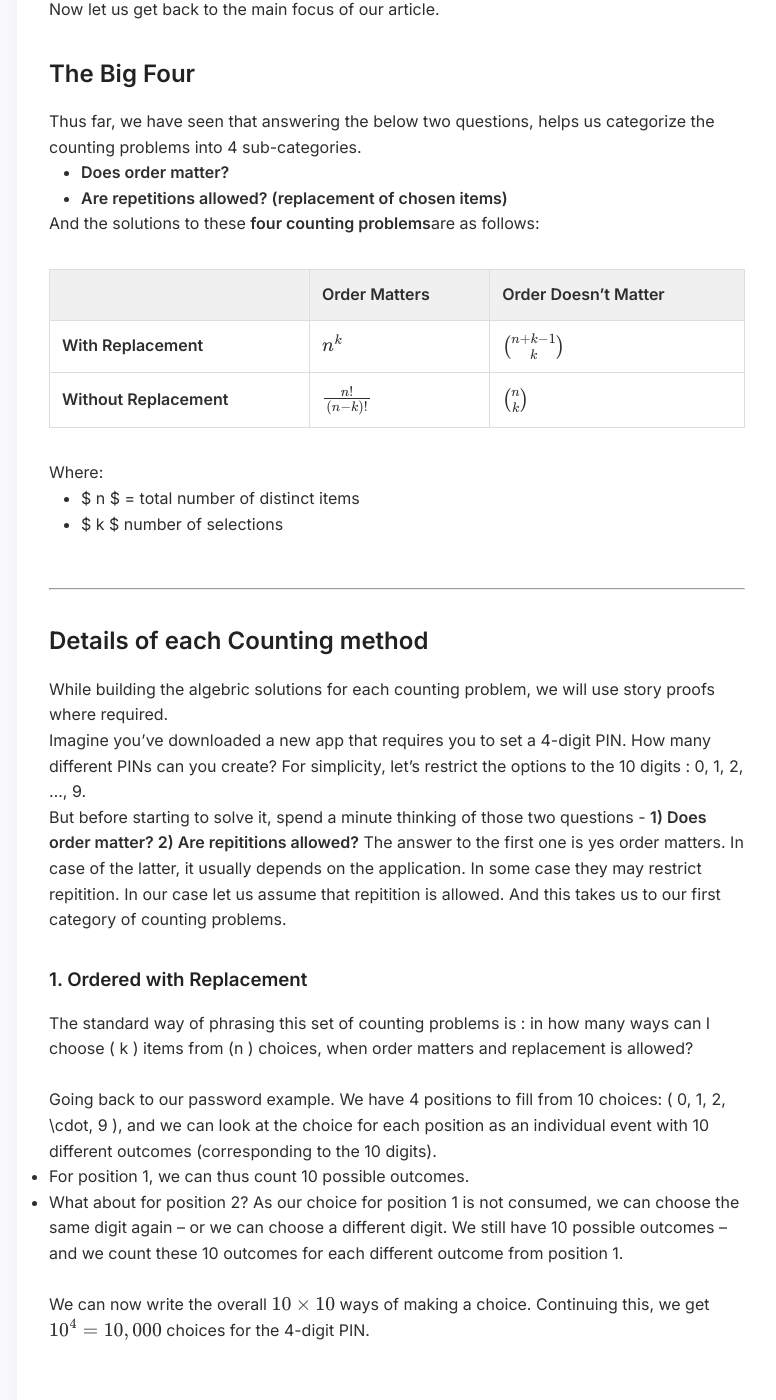
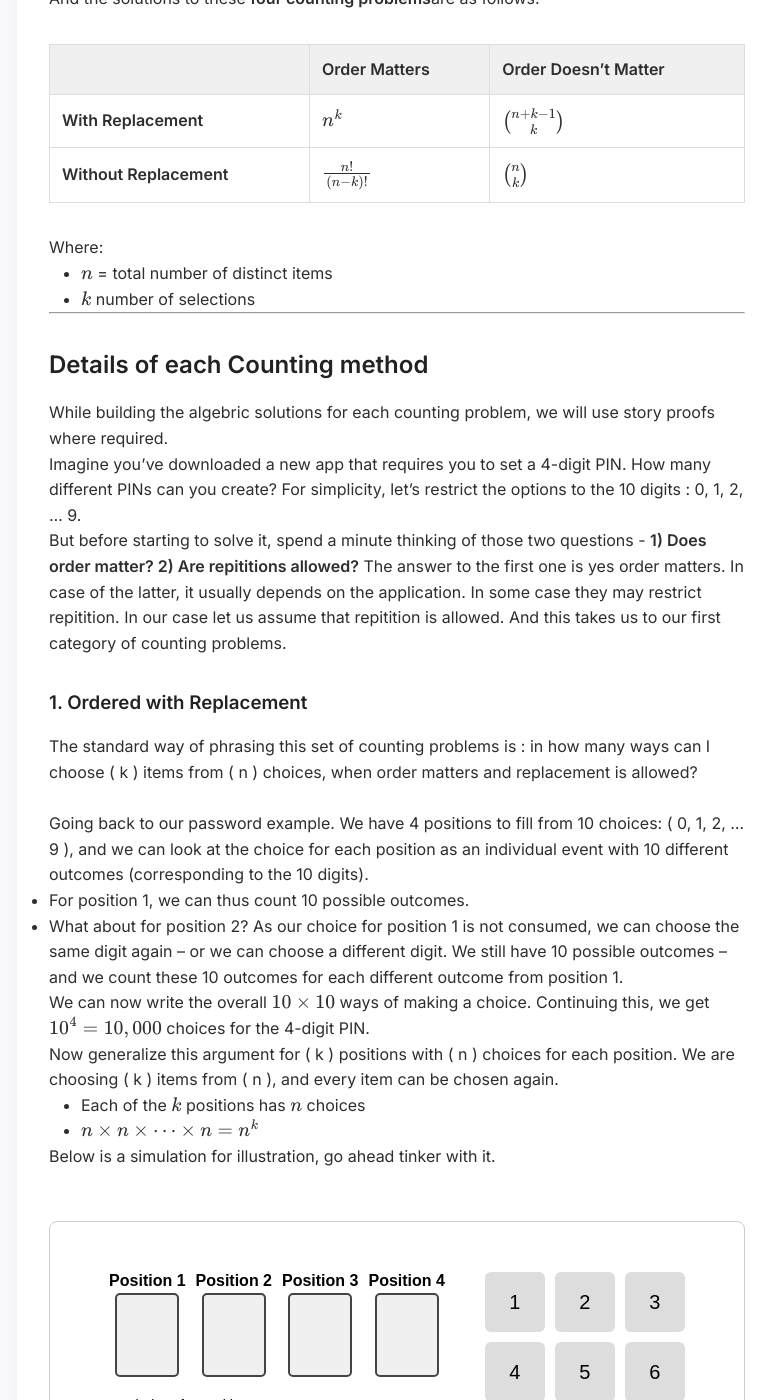
Before and after one commit to 21f3002975/21f3002975.github.io, a Jekyll site: the page built from index.md, in a window 1280 px wide and 1400 px high, scrolled down 5618 px. Shown: the whole window, without its empty margins (307-1083 px from the left). Built offline with Jekyll 4.4.1, drawn with Linux system fonts in a browser that asks for light colours; nearby versions of some CDN libraries.

Commit message:
Proof reading format

```diff
--- a/index.md
+++ b/index.md
@@ -63,8 +63,6 @@ Before we dive into counting techniques, here’s a quick reference for some sta
   </li>
 </ul>
 
-<br><br>
-
   ---
 
 ## Counting, Probabilities and Uncertainity
@@ -101,8 +99,6 @@ Answering these two questions on order and repitition yields 4 separate categori
 | 2. Ordered without Replacement | No | Yes | Assigning top 3 race positions from 10 runners |
 | 3. Unordered without Replacement | No | No | Choosing 5 cards from a deck (e.g., poker hand) |
 | 4. Unordered with Replacement | Yes | No | Selecting 3 scoops of ice cream (order irrelevant) from 5 flavors |
-
-<br><br>
 
 ---
 
@@ -184,7 +180,6 @@ And most importantly, it shows *why* the identity is true—not just *that* it i
 
 Story proofs like this are a central technique in combinatorics because they link **counting** to **context**. They turn numbers into narratives—and in doing so, reveal patterns that algebra alone might hide.
 
-<br><br>
 ---
 
 Now let us get back to the main focus of our article.
@@ -207,11 +202,9 @@ And the solutions to these **four counting problems**are as follows:
 Where:
 
 <ul style="margin-left: 2em;">
-  <li> $ n $ = total number of distinct items</li>
-  <li> $ k $ number of selections</li>
+  <li> \( n \) = total number of distinct items</li>
+  <li> \( k \) number of selections</li>
 </ul>
-
-<br><br>
 
 ---
 
@@ -219,23 +212,21 @@ Where:
 
 While building the algebric solutions for each counting problem, we will use story proofs where required.
 
-Imagine you've downloaded a new app that requires you to set a 4-digit PIN. How many different PINs can you create? For simplicity, let’s restrict the options to the 10 digits : 0, 1, 2, ..., 9.
+Imagine you've downloaded a new app that requires you to set a 4-digit PIN. How many different PINs can you create? For simplicity, let’s restrict the options to the 10 digits : 0, 1, 2, ... 9.
 
 But before starting to solve it, spend a minute thinking of those two questions - **1) Does order matter? 2) Are repititions allowed?** The answer to the first one is yes order matters. In case of the latter, it usually depends on the application. In some case they may restrict repitition. In our case let us assume that repitition is allowed. And this takes us to our first category of counting problems.
 
 ### 1. **Ordered with Replacement**
 
-The standard way of phrasing this set of counting problems is : in how many ways can I choose \( k \) items from \(n \) choices, when order matters and replacement is allowed?
+The standard way of phrasing this set of counting problems is : in how many ways can I choose \( k \) items from \( n \) choices, when order matters and replacement is allowed?
 <br><br>
-Going back to our password example. We have 4 positions to fill from 10 choices: \( 0, 1, 2, \cdot, 9 \), and we can look at the choice for each position as an individual event with 10 different outcomes (corresponding to the 10 digits).
+Going back to our password example. We have 4 positions to fill from 10 choices: \( 0, 1, 2, ... 9 \), and we can look at the choice for each position as an individual event with 10 different outcomes (corresponding to the 10 digits).
 - For position 1, we can thus count 10 possible outcomes.
 - What about for position 2? As our choice for position 1 is not consumed, we can choose the same digit again – or we can choose a different digit. We still have 10 possible outcomes – and we count these 10 outcomes for each different outcome from position 1.
-<br><br>
 <p>We can now write the overall \( 10 \times 10 \) ways of making a choice. Continuing this, we get \( 10^4 = 10,000 \) choices for the 4-digit PIN.</p>
-<br><br>
 Now generalize this argument for \( k \) positions with \( n \) choices for each position. We are choosing \( k \) items from \( n \), and every item can be chosen again.
 
-<ul>
+<ul style="margin-left: 2em;">
   <li>Each of the \( k \) positions has \( n \) choices</li>
   <li>\( n \times n \times \cdots \times n = n^k \)</li>
 </ul>
```
